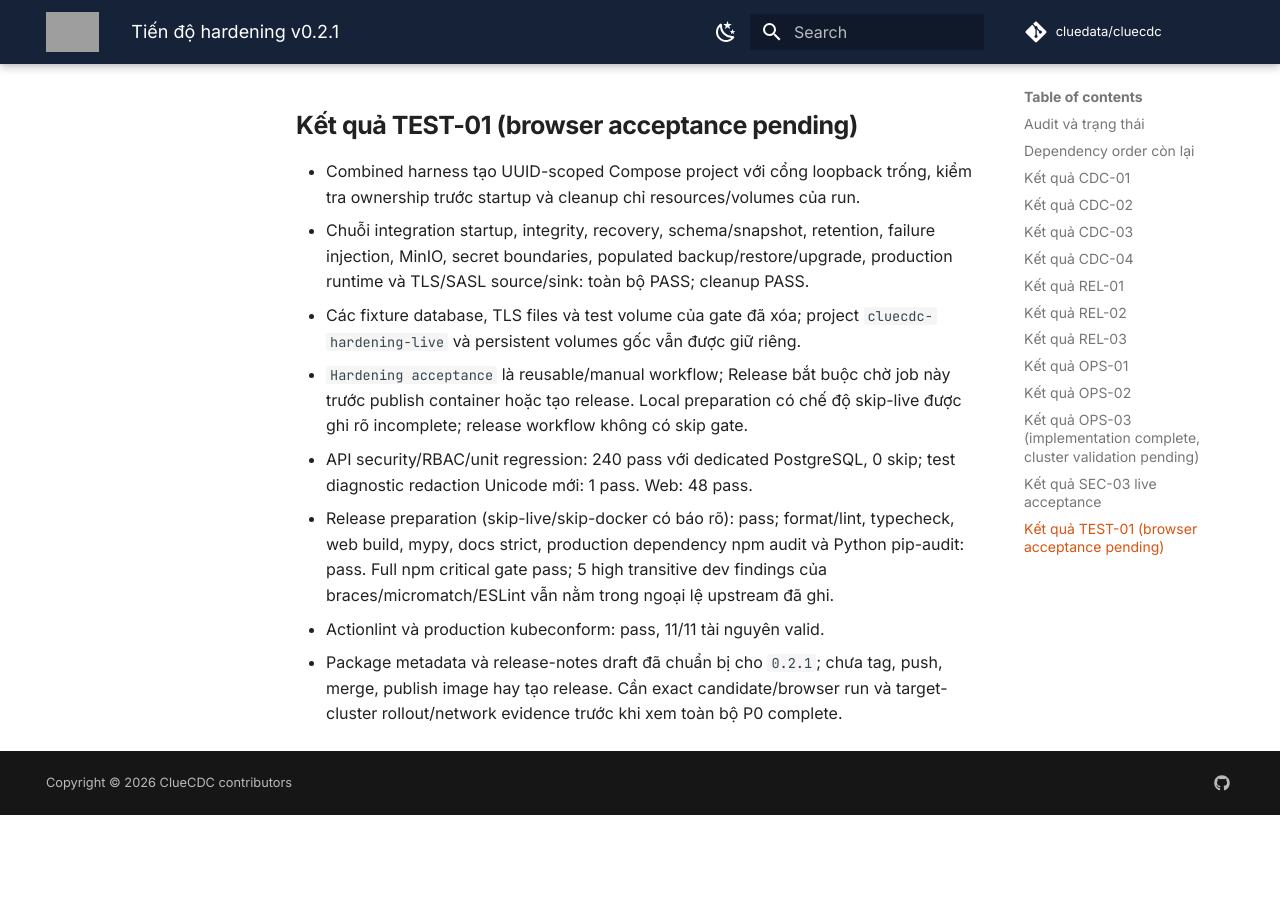
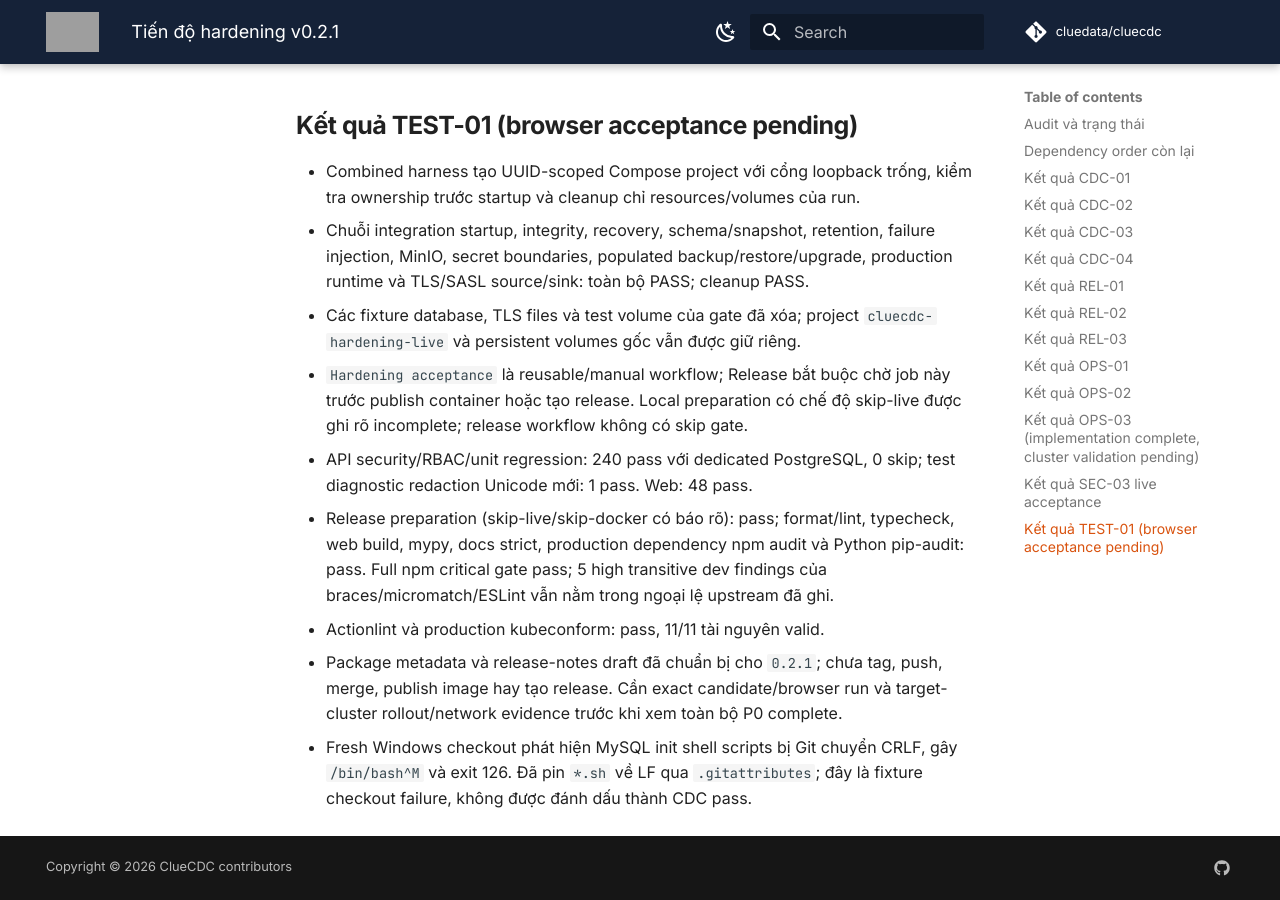
Before and after one commit to cluedata/cluecdc, an MkDocs documentation site: the page built from docs/development/v0.2.1-hardening-progress.md, in a window 1280 px wide and 900 px high, scrolled down 7766 px. Built offline with MkDocs 1.6.1 and Material for MkDocs 9.7.7, drawn with Linux system fonts in a browser that asks for light colours; comment, search, counter and statistics services are not loaded; before the commit the page ends 8581 px from its top, so only the background shows below that; grey boxes are pictures that could not be loaded.

Commit message:
TEST-01 preserve executable fixture line endings

```diff
--- a/docs/development/v0.2.1-hardening-progress.md
+++ b/docs/development/v0.2.1-hardening-progress.md
@@ -248,3 +248,6 @@ có duplicate. Không tuyên bố exactly-once toàn cục.
 - Package metadata và release-notes draft đã chuẩn bị cho `0.2.1`; chưa tag,
   push, merge, publish image hay tạo release. Cần exact candidate/browser run
   và target-cluster rollout/network evidence trước khi xem toàn bộ P0 complete.
+- Fresh Windows checkout phát hiện MySQL init shell scripts bị Git chuyển
+  CRLF, gây `/bin/bash^M` và exit 126. Đã pin `*.sh` về LF qua `.gitattributes`;
+  đây là fixture checkout failure, không được đánh dấu thành CDC pass.
```
Also changed, not shown: 1 other file.
